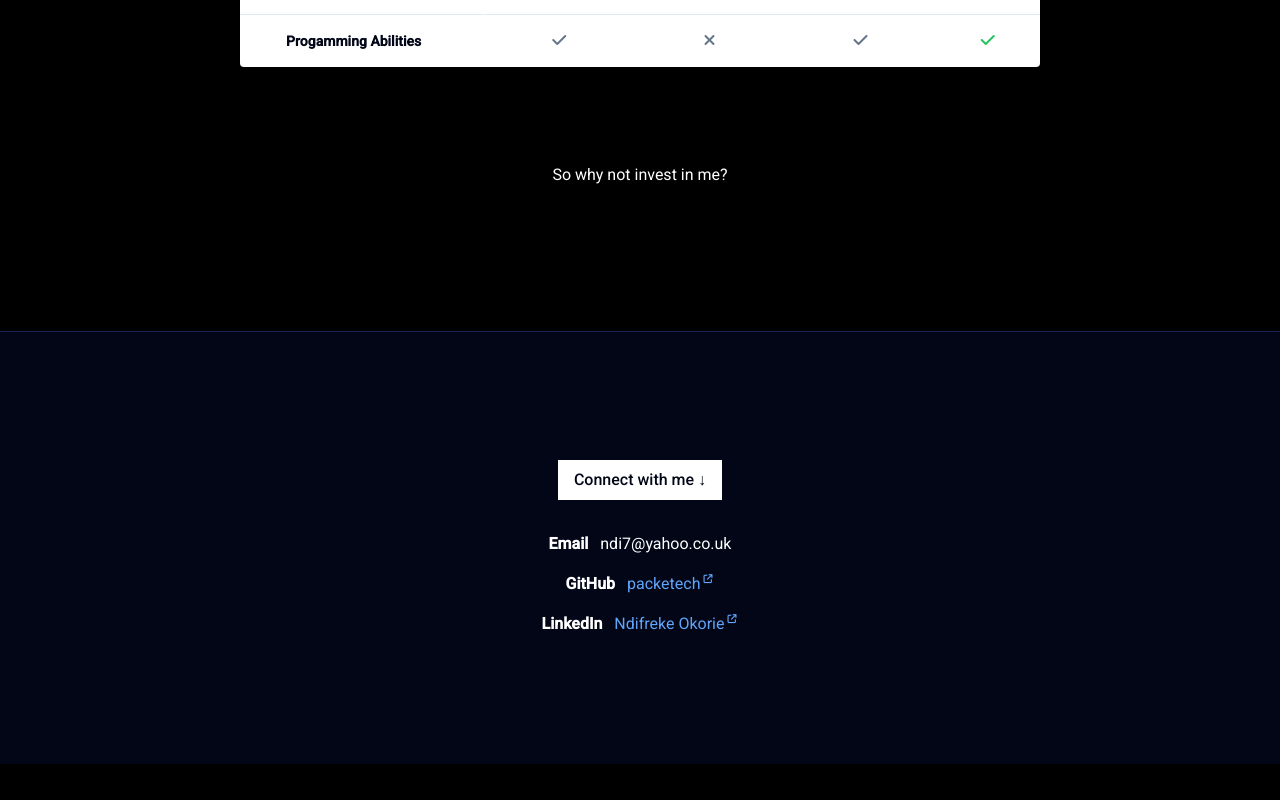
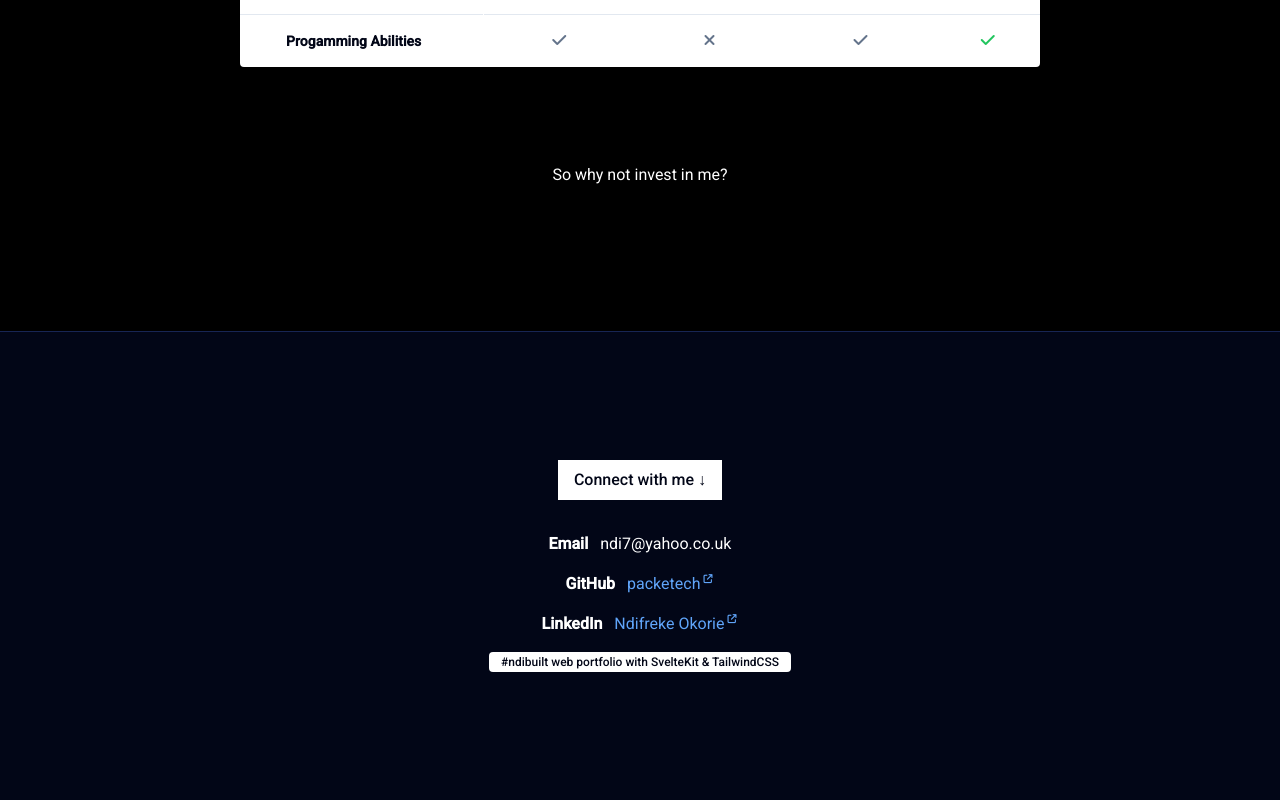
Before and after one commit to packetech/ndibuilt-portfolio, a SvelteKit app: page / in a window 1280 px wide. Shown: the part 3573-4373 px from the top of the page. Before the commit the page ends 4337 px from the top, so only its background shows below. Built offline with nearby package versions, Linux system fonts and the light colour scheme.

Commit message:
added my built #tag

```diff
--- a/src/components/Footer.svelte
+++ b/src/components/Footer.svelte
@@ -43,5 +43,6 @@
                 ></a
             >
         </p>
+        <p class="px-3 py-0.5 bg-white text-slate-950 font-medium text-xs rounded">#ndibuilt web portfolio with SvelteKit & TailwindCSS</p>
     </div>
 </footer>
--- a/src/components/Header.svelte
+++ b/src/components/Header.svelte
@@ -13,7 +13,7 @@
 </script>
 
 <header
-    class={"sticky z-[10] top-0 duration-200 px-6 flex items-center justify-between border-b border-solid " +
+    class={"sticky z-[10] top-0 duration-200 px-6 flex items-center justify-between border-b border-solid" +
         (y > 0
             ? " py-4 bg-slate-950 border-blue-950"
             : " py-6 bg-transparent border-transparent")}
```
